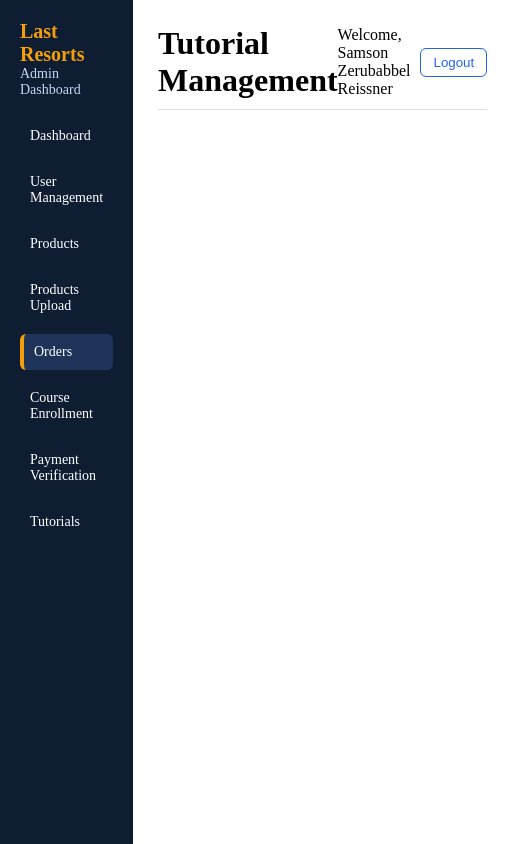
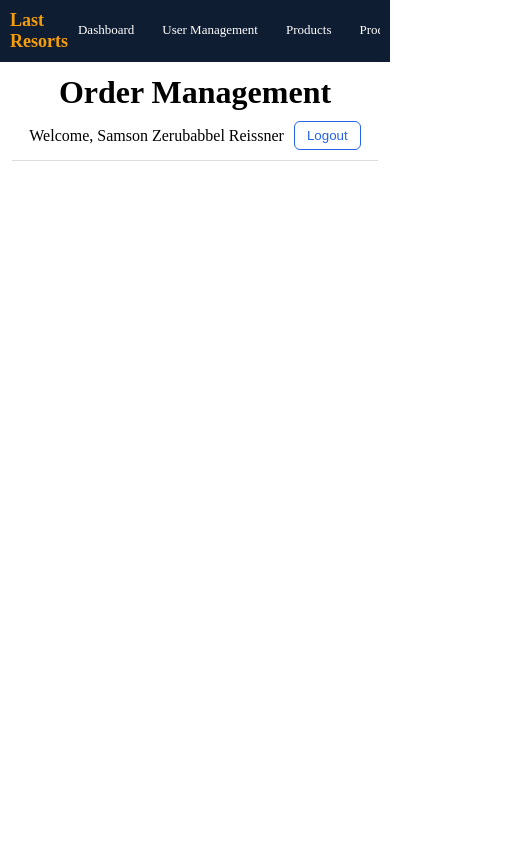
Before and after one commit to lauryn06/Admin-E-commerce, a plain HTML site: page Orders.html in a window 390 px wide. Shown: the whole page, 512 px wide, since content can reach past the window. Drawn offline with Linux system fonts and the light colour scheme.

Commit message:
changed page headlines and changed responsiveness

```diff
--- a/Orders.html
+++ b/Orders.html
@@ -29,7 +29,7 @@
   <!-- Main Content (no background color) -->
   <main class="main-content">
     <div class="top-bar">
-      <h1>Tutorial Management</h1>
+      <h1>Order Management</h1>
       <div class="user-box">
         <span>Welcome, Samson Zerubabbel Reissner</span>
         <button>Logout</button>
--- a/style.css
+++ b/style.css
@@ -1,5 +1,4 @@
-
- :root {
+:root {
   --primary: #000080;
   --navBar: #1E90FF;
   --text-dark: #333333;
@@ -9,11 +8,13 @@
   --shadow: rgba(0, 0, 0, 0.1);
   --font-main: 'Segoe UI', Tahoma, Geneva, Verdana, sans-serif;
 }
+
 .AdminLogin:hover {
   background-color: #000080;
   transition: background-color 0.3s ease;
+}
 
-}
+/* Reset */
 * {
   margin: 0;
   padding: 0;
@@ -99,6 +100,19 @@ body.logbody {
   line-height: 1.4;
 }
 
+.body b {
+  color: var(--accent);
+}
+
+.body p:last-of-type {
+  background-color: var(--warning);
+  padding: 0.6rem;
+  border-radius: 0.375rem;
+  font-size: 0.85rem;
+  margin-top: 1rem;
+  text-align: center;
+}
+
 /* Form */
 .creditials {
   display: flex;
@@ -134,20 +148,6 @@ button.AdminLogin {
   gap: 0.5rem;
 }
 
-/* Accent Text */
-.body b {
-  color: var(--accent);
-}
-
-.body p:last-of-type {
-  background-color: var(--warning);
-  padding: 0.6rem;
-  border-radius: 0.375rem;
-  font-size: 0.85rem;
-  margin-top: 1rem;
-  text-align: center;
-}
-
 /* Footer */
 .foot {
   text-align: center;
@@ -159,33 +159,12 @@ button.AdminLogin {
   text-decoration: none;
 }
 
-/* Responsive */
-@media screen and (max-width: 480px) {
-  body.logbody {
-    padding: 1rem;
-  }
-
-  .logPage {
-    max-width: 100%;
-  }
-
-  .header h1 {
-    font-size: 1.3rem;
-  }
-
-  .body h1 {
-    font-size: 1.1rem;
-  }
-
-  button.AdminLogin {
-    font-size: 0.95rem;
-  }
-}
-
-
+/* ===========================
+   Dashboard
+   =========================== */
 
 body {
-  background: #ffffff; /* No background for content area */
+  background: #ffffff;
 }
 
 .dashboard {
@@ -240,7 +219,7 @@ body {
 .main-content {
   flex: 1;
   padding: 25px;
-  background: none; /* No background on content area */
+  background: none;
 }
 
 .top-bar {
@@ -270,3 +249,91 @@ body {
   background: #2563eb;
   color: #ffffff;
 }
+
+/* ===========================
+   MOBILE RESPONSIVENESS
+   =========================== */
+
+@media screen and (max-width: 768px) {
+
+  .dashboard {
+    flex-direction: column;
+  }
+
+  .sidebar {
+    width: 100%;
+    padding: 15px;
+    display: flex;
+    flex-direction: row;
+    align-items: center;
+    justify-content: space-between;
+  }
+
+  .logo {
+    font-size: 18px;
+  }
+
+  .subtitle {
+    display: none;
+  }
+
+  .menu {
+    flex-direction: row;
+    gap: 8px;
+  }
+
+  .menu a {
+    font-size: 13px;
+    padding: 8px 10px;
+  }
+
+  .main-content {
+    padding: 15px;
+  }
+
+  .top-bar {
+    flex-direction: column;
+    gap: 10px;
+    text-align: center;
+  }
+
+  .user-box {
+    width: 100%;
+    justify-content: center;
+  }
+}
+
+@media screen and (max-width: 480px) {
+
+  .sidebar {
+    padding: 10px;
+  }
+
+  .menu {
+    overflow-x: auto;
+    white-space: nowrap;
+  }
+
+  .menu a.active {
+    border-left: none;
+    border-bottom: 3px solid #f59e0b;
+  }
+
+  .main-content {
+    padding: 12px;
+  }
+
+  .creditials input {
+    font-size: 0.85rem;
+    padding: 0.55rem;
+  }
+
+  button.AdminLogin {
+    font-size: 0.9rem;
+    padding: 0.75rem;
+  }
+
+  .header h1 {
+    font-size: 1.2rem;
+  }
+}
```
Also changed, not shown: Course Enrollment.html (+1 -1 lines), Product Upload.html (+1 -1 lines), Products.html (+1 -1 lines), User-management.html (+1 -1 lines), payment.html (+1 -1 lines).
